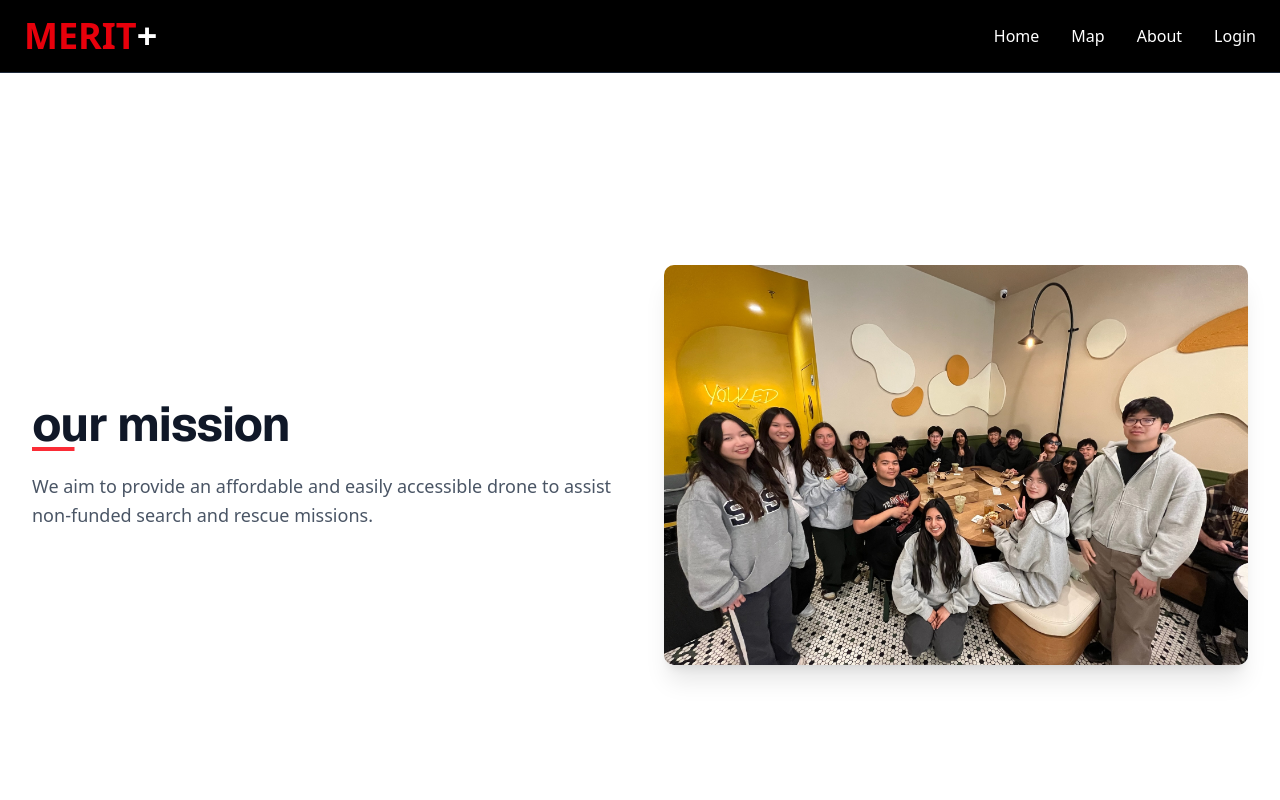
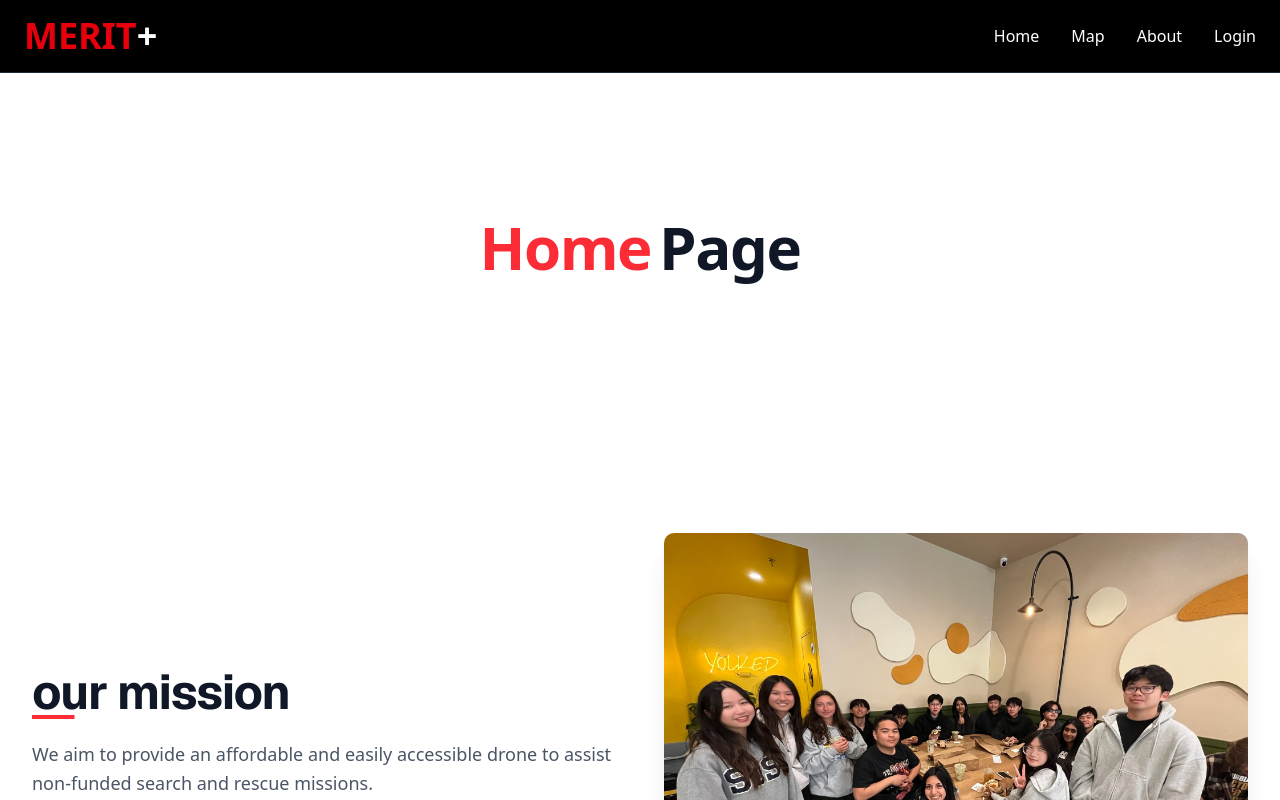
Before and after one commit to s-brian/SARDrone-Frontend, a Next.js app: page / in a window 1280 px wide. Shown: the top 800 px of the page. Built offline with nearby package versions, Linux system fonts and the light colour scheme.

Commit message:
home page title animation

```diff
--- /dev/null
+++ b/src/app/components/HomeTitleText.js
@@ -0,0 +1,59 @@
+"use client";
+
+import { motion } from "framer-motion";
+
+const container = {
+  hidden: {},
+  visible: {
+    transition: {
+      staggerChildren: 0.15,
+    },
+  },
+};
+
+const word = {
+  hidden: { opacity: 0, x: -40 },
+  visible: {
+    opacity: 1,
+    x: 0,
+    transition: {
+      duration: 0.6,
+      ease: "easeOut",
+    },
+  },
+};
+
+export default function HeroSection() {
+  const heading = "Home Page";
+  const words = heading.split(" ");
+
+  return (
+    <div className="text-center mb-10 pt-36">
+      <motion.h1
+        className="text-5xl md:text-6xl font-bold mb-6 tracking-tight text-gray-900 inline-flex flex-wrap justify-center gap-x-2"
+        variants={container}
+        initial="hidden"
+        animate="visible"
+      >
+        {words.map((wordText, i) => (
+          <motion.span
+            key={i}
+            variants={word}
+            className={`inline-block ${wordText === "Home" ? "text-red-500" : ""}`}
+          >
+            {wordText}
+          </motion.span>
+        ))}
+      </motion.h1>
+
+      <motion.p
+        initial={{ opacity: 0, y: 20 }}
+        animate={{ opacity: 1, y: 0 }}
+        transition={{ delay: 0.8, duration: 0.6, ease: "easeOut" }}
+        className="max-w-3xl mx-auto text-xl text-gray-600 leading-relaxed"
+      >
+
+      </motion.p>
+    </div>
+  );
+}
--- a/src/app/page.js
+++ b/src/app/page.js
@@ -2,11 +2,17 @@
 import Image from "next/image";
 import AnimatedText from "./components/AnimatedText";
 import Navbar from "./components/Navbar";
+import HeroSection from "./components/HomeTitleText";
 import { Footer } from "./components/Footer";
+
 
 export default function Home() {
   return (
     <main className="min-h-screen bg-white overflow-hidden">
+
+{/* Hero Title Animation*/}
+<HeroSection/>
+
       <div className="max-w-7xl mx-auto px-4 sm:px-6 lg:px-8 py-24">
         <AnimatedText
           title="our mission"
```
